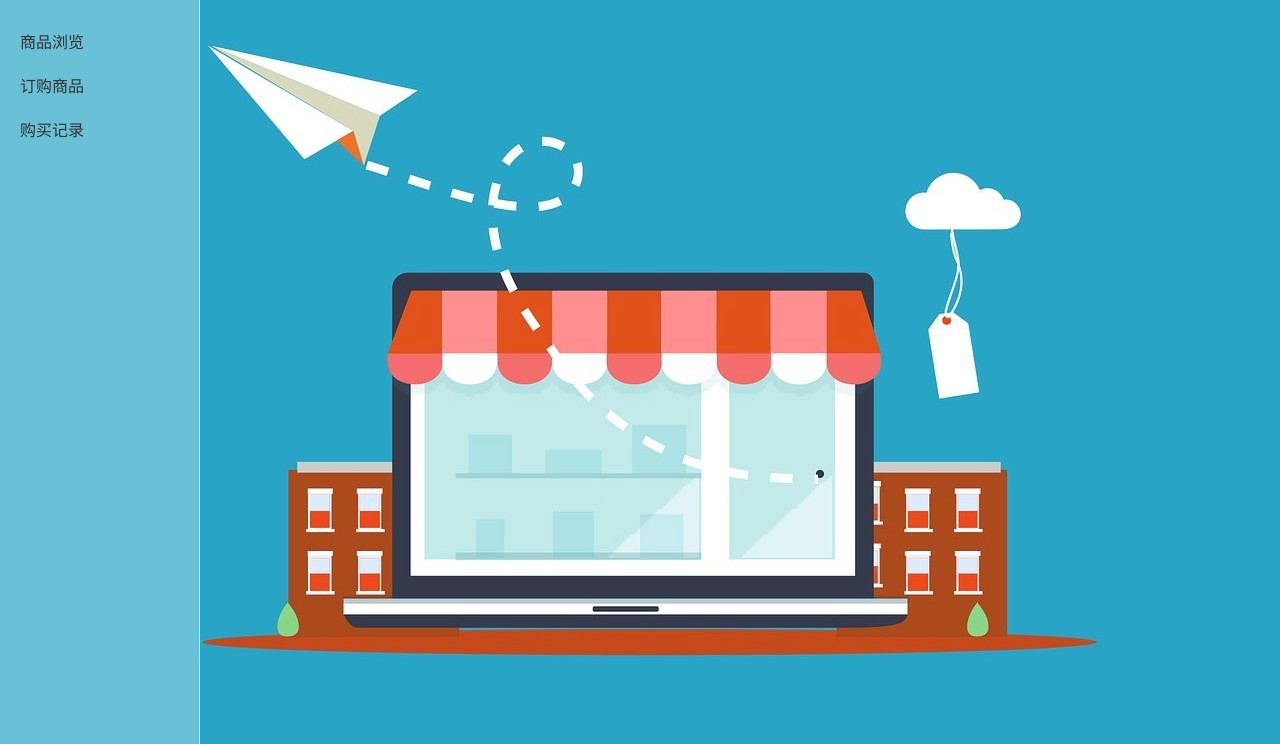
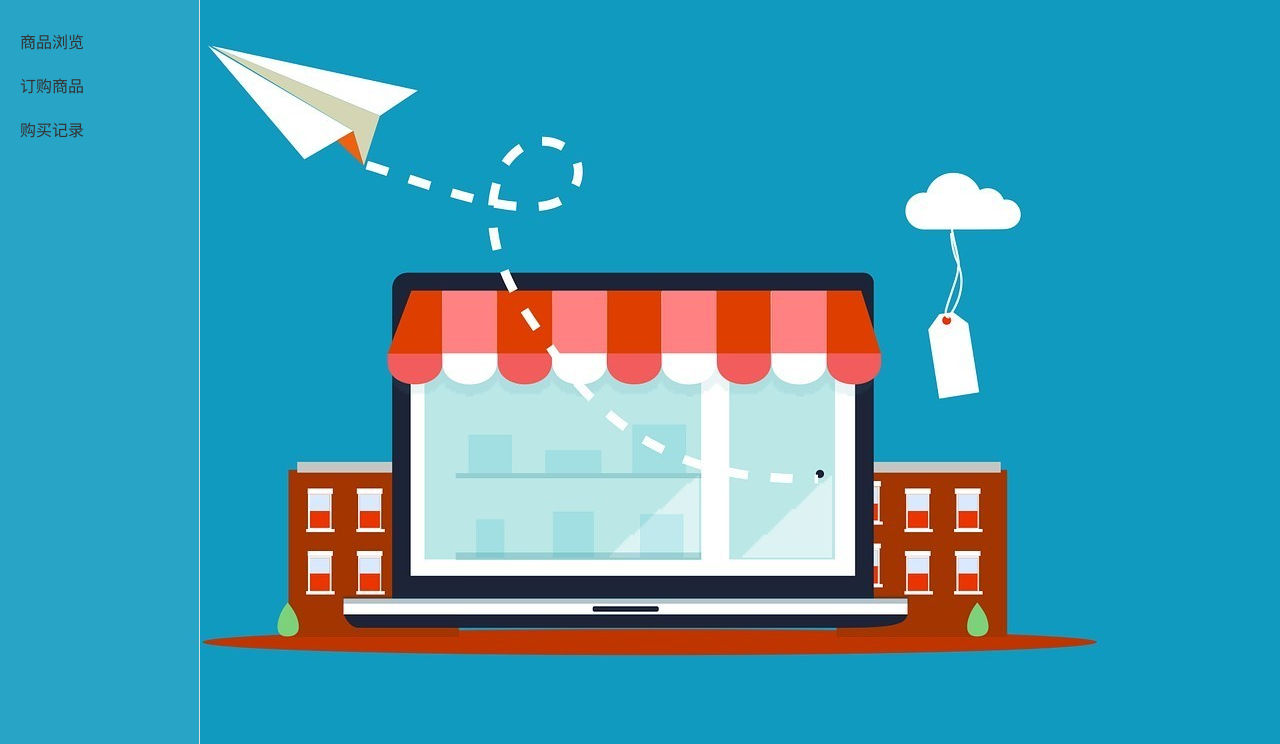
Before and after one commit to ShiJie803/yiren_store, a Flask app: page /customer_dashboard in a window 1280 px wide. Shown: the part 94-838 px from the top of the page. Run offline with Flask 3, Linux system fonts and the light colour scheme; the visitor is signed in with stand-in values (Sample User, id 1).

Commit message:
customer_dashboard.html

```diff
--- a/templates/customer/customer_dashboard.html
+++ b/templates/customer/customer_dashboard.html
@@ -30,7 +30,7 @@
     }
     .sidebar{
       width: 200px;
-      background-color: rgba(255, 255, 255, 0.3);
+      background-color: rgba(255, 255, 255, 0.1);
       padding-top: 20px;
       border-right: 1px solid #ddd;
       height: 100%;
@@ -64,7 +64,7 @@
     <span>怡人便利店购物系统 | 技术支持邮箱：zhou39506@gmail.com</span>
     <a href="{{url_for('customer_logout')}}" class="nav-link">退出登录</a>
   </nav>
-  <div class="d-flex" style="height: calc(100% - 56px);background-color: rgba(255, 255, 255, 0.1);">
+  <div class="d-flex" style="height: calc(100% - 56px);">
     <div class="sidebar">
       <a href="#" data-module="product_view" class="active">商品浏览</a>
       <a href="#" data-module="ordering">订购商品</a>
```
